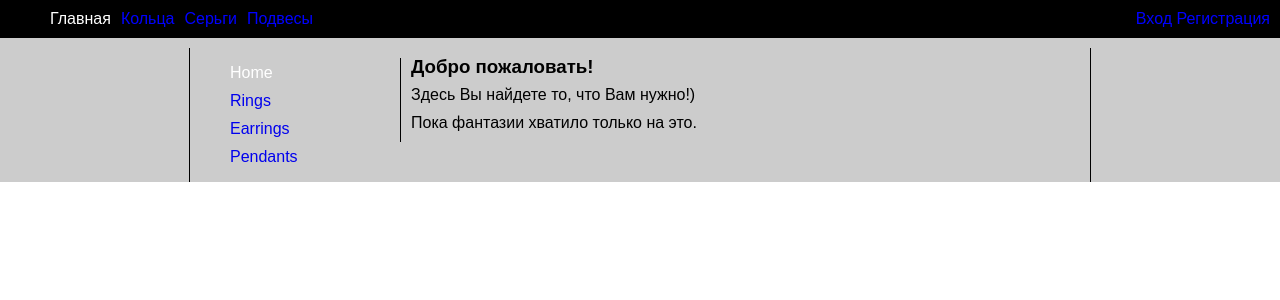
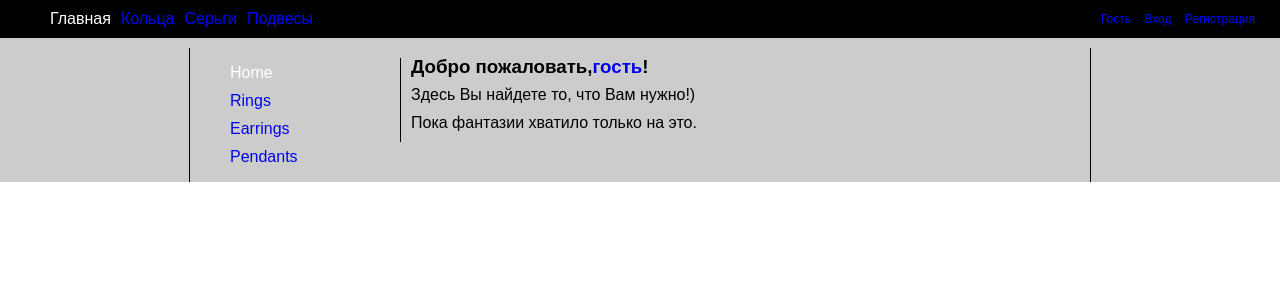
Before and after one commit to sendr/myjeweler, a Django app: template myjeweler/myjeweler/templates/index.html in a window 1280 px wide. Shown: the top 300 px of the page. Run offline with Django 3.2, Linux system fonts and the light colour scheme; the template is opened without the code that fills it, so the values that code supplies are empty; parts of the project's set-up code (start-up, migrations or seed data) failed here and were passed over.

Commit message:
Add autorization))

```diff
--- a/myjeweler/myjeweler/static/css/all.css
+++ b/myjeweler/myjeweler/static/css/all.css
@@ -26,10 +26,16 @@ body{
 }
 .content{
 	float: left;
-	width: 600px;
+	width: 680px;
 	margin: 10px 0 0 10px;
 	border-left: 1px solid #000;
 	overflow: hidden;
+}
+.content a{
+	text-decoration: none;
+}
+.content a:hover{
+	text-decoration: underline;
 }
  .main_menu .active{
 	color:#fff;
@@ -59,13 +65,20 @@ body{
 	text-decoration: none;
 }
 .right{
+	font-size: 12px;
 	float: right;
-	margin: 10px 10px 0 0;
+	margin: 10px 15px 0 0;
+}
+.right a{
+	margin: 0 10px 0 0;
+}
+.right a:hover{
+	text-decoration: underline;
 }
 img{
 	text-align: top;
-	width: 500px;
-	height: 700px;
+	width: 670px;
+	height: 800px;
 	margin: 10px;
 }
 h3{
--- a/myjeweler/myjeweler/templates/base.html
+++ b/myjeweler/myjeweler/templates/base.html
@@ -10,10 +10,11 @@
 		<li><a href="/rings/" {% block rings_class %}{% endblock %}>Кольца</a></li>
 		<li><a href="/earrings/" {% block earrings_class %}{% endblock %}>Серьги</a></li>
 		<li><a href="/pendants/" {% block pendants_class %}{% endblock %}>Подвесы</a></li>
-		<div class="right">
-		<a href="/enter/"{% block enter_class %}{% endblock %}>Вход</a>
-		<a href="/registr/" {% block registr_class %}{% endblock %}>Регистрация</a>
-		</div>
+			<div class="right">
+				<a href="">Гость</a>
+				<a href="/enter/"{% block enter_class %}{% endblock %}>Вход</a>
+				<a href="/registr/" {% block registr_class %}{% endblock %}>Регистрация</a>
+			</div>
 		</ul>
 		<div class="container">
 		<div class="sidebar">
--- a/myjeweler/myjeweler/templates/index.html
+++ b/myjeweler/myjeweler/templates/index.html
@@ -5,7 +5,7 @@
 {% block index_class_ %} class="active" {% endblock %}
 
 {% block content %}
-			<h3>Добро пожаловать!</h3>
+			<h3>Добро пожаловать,<a href="/registr/">гость</a>!</h3>
 			<p>Здесь Вы найдете то, что Вам нужно!)</p>
 			<p>Пока фантазии хватило только на это.</p>
 {% endblock content %}
--- a/myjeweler/myjeweler/templates/registr.html
+++ b/myjeweler/myjeweler/templates/registr.html
@@ -8,6 +8,6 @@
 				<p><input type="text" value="login" onFocus="if(this.value=='login') this.value='';" onBlur="if(!this.value) this.value='login';"></p>
 				<p><input type="text" value="email" onFocus="if(this.value=='email') this.value='';" onBlur="if(!this.value) this.value='email';"></p>
 				<p><input type="password" value="password" onFocus="if(this.value=='password') this.value='';" onBlur="if(!this.value) this.value='password';"></p>
-				<p><input type="submit" value="sing in"></p>
+				<p><input type="submit" value="send"></p>
 			</form>
 {% endblock content %}
```
